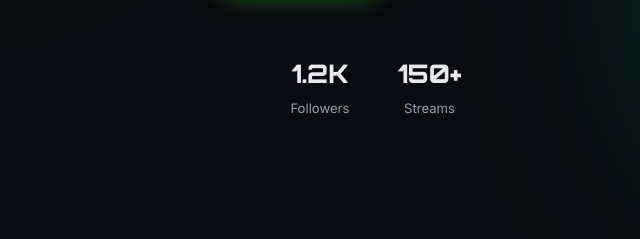
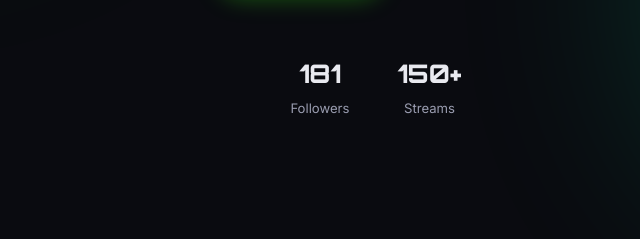
Before and after one commit to rubylaken-sudo/Framekeeper, a plain HTML site: page streamer-site/index.html in a window 1280 px wide. Shown: the part 513-752 px from the top of the page, 264-904 px from the left. Drawn offline with Linux system fonts and the light colour scheme.

Commit message:
Update followers stat to 181
Co-Authored-By: Claude Sonnet 5 <noreply@anthropic.com>

```diff
--- a/streamer-site/index.html
+++ b/streamer-site/index.html
@@ -54,7 +54,7 @@
         <a class="btn btn-ghost" href="https://discord.gg/zXcfpspNe" target="_blank" rel="noopener">Join Discord</a>
       </div>
       <ul class="hero-stats">
-        <li><strong>1.2K</strong><span>Followers</span></li>
+        <li><strong>181</strong><span>Followers</span></li>
         <li><strong>150+</strong><span>Streams</span></li>
       </ul>
     </div>
```
